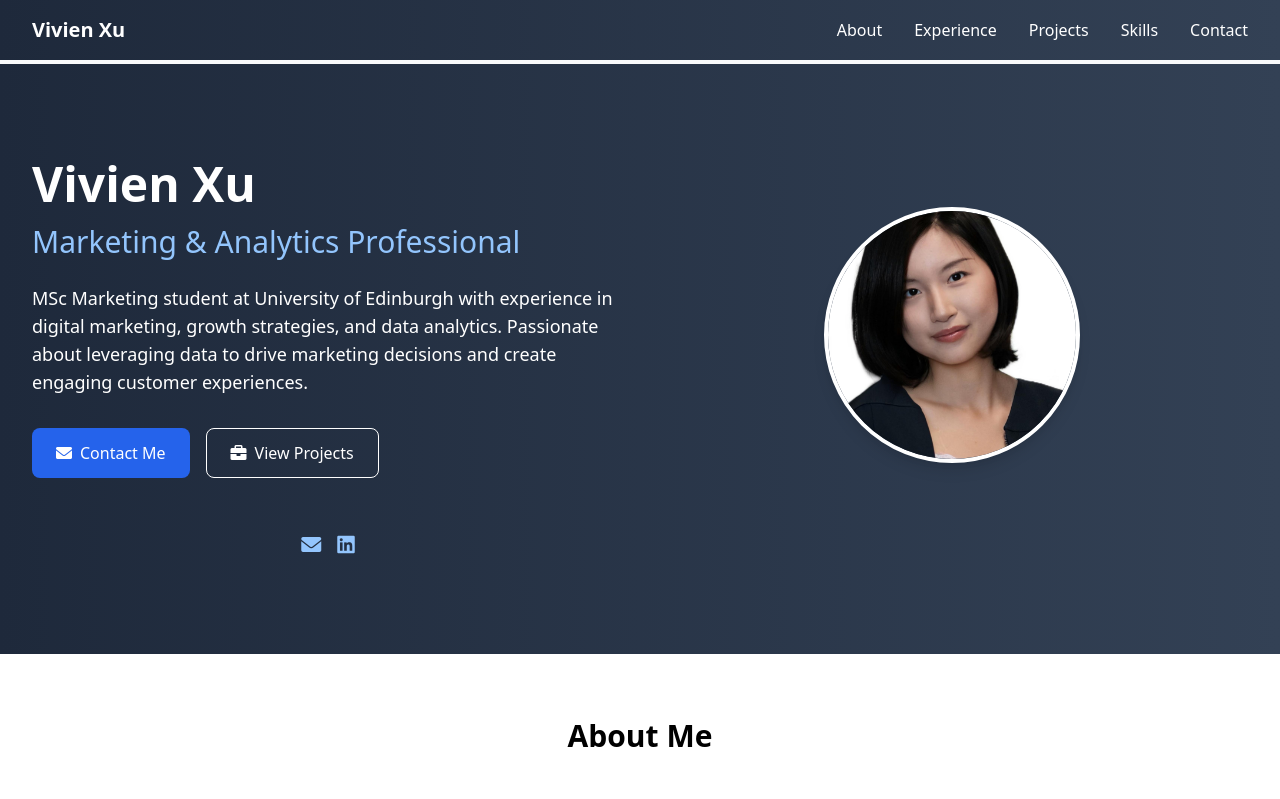
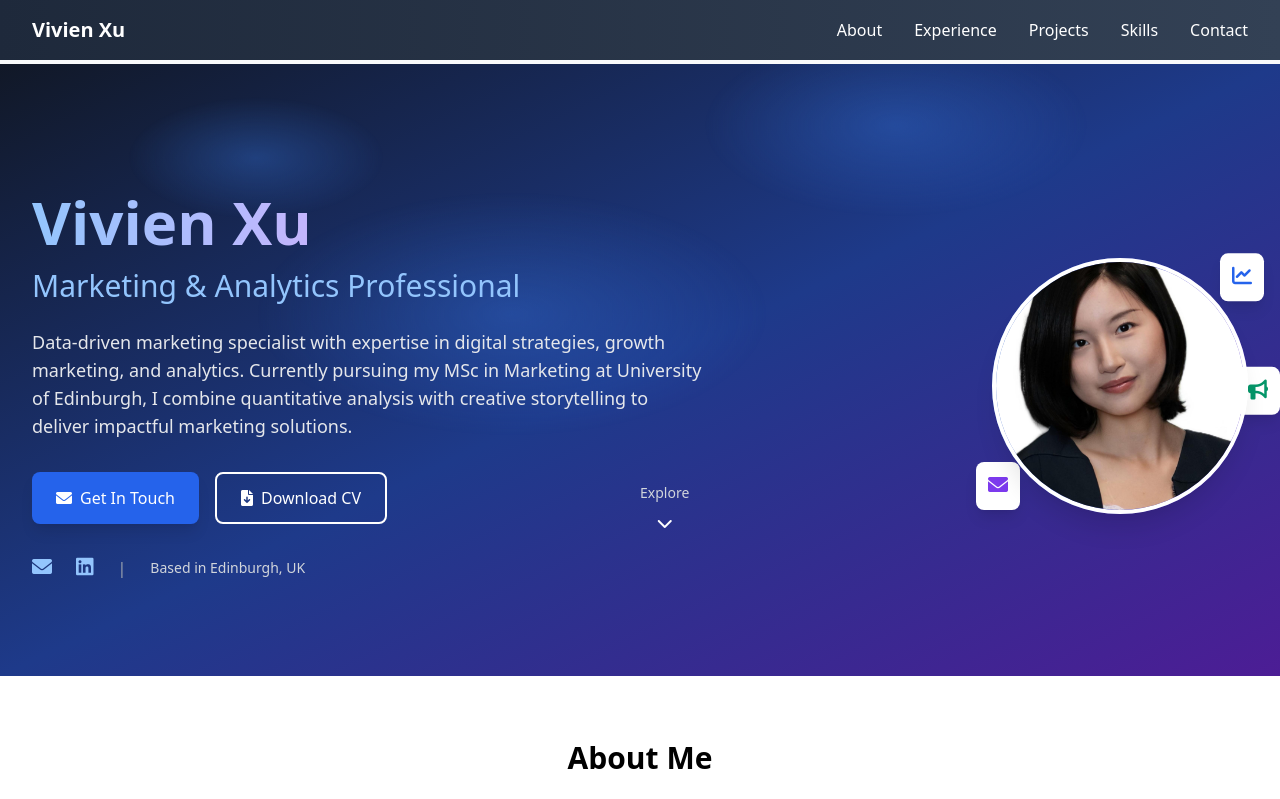
Before and after one commit to vivienxuuuu/portfoliowebsite, a plain HTML site: page index.html in a window 1280 px wide. Shown: the top 799 px of the page. Drawn offline with nearby package versions, Linux system fonts and the light colour scheme; files whose address does not match are found by name.

Commit message:
Update index.html

```diff
--- a/index.html
+++ b/index.html
@@ -80,36 +80,135 @@
     <div class="pt-16"></div> <!-- Spacer to account for fixed header -->
 
     <!-- Hero Section -->
-    <section class="bg-gradient text-white py-16 md:py-24">
-        <div class="container mx-auto px-4 sm:px-6 lg:px-8">
-            <div class="grid grid-cols-1 md:grid-cols-2 gap-8 items-center">
-                <div>
-                    <h1 class="text-4xl md:text-5xl font-bold mb-4">Vivien Xu</h1>
-                    <h2 class="text-2xl md:text-3xl text-blue-300 mb-6">Marketing & Analytics Professional</h2>
-                    <p class="text-lg mb-8">MSc Marketing student at University of Edinburgh with experience in digital marketing, growth strategies, and data analytics. Passionate about leveraging data to drive marketing decisions and create engaging customer experiences.</p>
-                    <div class="flex space-x-4">
-                        <a href="#contact" class="bg-blue-600 hover:bg-blue-700 text-white px-6 py-3 rounded-lg transition duration-300 inline-flex items-center">
-                            <i class="fas fa-envelope mr-2"></i> Contact Me
+<!-- Replace the current Hero Section with this -->
+<section class="pt-24 pb-16 md:pt-32 md:pb-24 relative bg-gradient-to-br from-gray-900 via-blue-900 to-purple-900 overflow-hidden">
+    <!-- Animated background elements -->
+    <div class="absolute inset-0 overflow-hidden">
+        <div class="absolute top-0 left-0 w-full h-full">
+            <svg class="absolute top-0 left-0 w-full h-full" viewBox="0 0 100 100" preserveAspectRatio="none">
+                <defs>
+                    <radialGradient id="gradient" cx="50%" cy="50%" r="50%" fx="50%" fy="50%">
+                        <stop offset="0%" stop-color="rgba(59, 130, 246, 0.3)" />
+                        <stop offset="100%" stop-color="rgba(59, 130, 246, 0)" />
+                    </radialGradient>
+                </defs>
+                <circle cx="20" cy="20" r="10" fill="url(#gradient)" class="animate-float">
+                    <animateTransform attributeName="transform" type="translate" values="0,0; 5,10; 0,0" dur="20s" repeatCount="indefinite" />
+                </circle>
+                <circle cx="70" cy="30" r="15" fill="url(#gradient)" class="animate-float-delay">
+                    <animateTransform attributeName="transform" type="translate" values="0,0; -10,15; 0,0" dur="25s" repeatCount="indefinite" />
+                </circle>
+                <circle cx="40" cy="60" r="20" fill="url(#gradient)" class="animate-float-delay-2">
+                    <animateTransform attributeName="transform" type="translate" values="0,0; 15,5; 0,0" dur="30s" repeatCount="indefinite" />
+                </circle>
+            </svg>
+        </div>
+    </div>
+
+    <!-- Content layer -->
+    <div class="container mx-auto px-4 sm:px-6 lg:px-8 relative z-10">
+        <div class="grid grid-cols-1 lg:grid-cols-5 gap-12 items-center">
+            <div class="lg:col-span-3">
+                <div class="animate-fade-in-up">
+                    <h1 class="text-4xl md:text-5xl lg:text-6xl font-bold text-white mb-4 leading-tight">
+                        <span class="text-transparent bg-clip-text bg-gradient-to-r from-blue-300 to-purple-300">Vivien Xu</span>
+                    </h1>
+                    <h2 class="text-2xl md:text-3xl text-blue-300 mb-6 font-light">Marketing & Analytics Professional</h2>
+                    <p class="text-lg text-gray-200 mb-8 max-w-2xl">
+                        Data-driven marketing specialist with expertise in digital strategies, growth marketing, and analytics.
+                        Currently pursuing my MSc in Marketing at University of Edinburgh,
+                        I combine quantitative analysis with creative storytelling to deliver impactful marketing solutions.
+                    </p>
+
+                    <div class="flex flex-wrap gap-4">
+                        <a href="#contact" class="inline-flex items-center px-6 py-3 bg-blue-600 hover:bg-blue-700 text-white font-medium rounded-lg transition duration-300 transform hover:translate-y-1 shadow-lg hover:shadow-xl">
+                            <i class="fas fa-envelope mr-2"></i> Get In Touch
                         </a>
-                        <a href="#projects" class="bg-transparent border border-white hover:bg-white hover:text-gray-800 text-white px-6 py-3 rounded-lg transition duration-300 inline-flex items-center">
-                            <i class="fas fa-briefcase mr-2"></i> View Projects
+                        <a href="pdfs/Vivien_Xu_CV.pdf" class="inline-flex items-center px-6 py-3 bg-transparent border-2 border-white hover:bg-white hover:text-blue-900 text-white font-medium rounded-lg transition duration-300 transform hover:translate-y-1" download>
+                            <i class="fas fa-file-download mr-2"></i> Download CV
                         </a>
                     </div>
+
+                    <div class="mt-8 flex items-center space-x-6">
+                        <a href="mailto:s2684748@ed.ac.uk" class="text-blue-300 hover:text-white transition-colors duration-300">
+                            <i class="fas fa-envelope text-xl"></i>
+                        </a>
+                        <a href="https://www.linkedin.com/in/vivien-xu" target="_blank" class="text-blue-300 hover:text-white transition-colors duration-300">
+                            <i class="fab fa-linkedin text-xl"></i>
+                        </a>
+                        <span class="text-gray-400">|</span>
+                        <span class="text-gray-300 text-sm">Based in Edinburgh, UK</span>
+                    </div>
                 </div>
-                <div class="hidden md:block">
-                    <img src="images/profile.jpg" alt="Vivien Xu" class="rounded-full w-64 h-64 object-cover mx-auto border-4 border-white shadow-lg mt-8">
-                </div>
-                <div class="hidden md:flex mt-6 space-x-4 justify-center">
-                    <a href="mailto:s2684748@ed.ac.uk" class="text-blue-300 hover:text-white transition">
-                        <i class="fas fa-envelope text-xl"></i>
-                    </a>
-                    <a href="https://www.linkedin.com/in/vivien-x-0903691b7/" target="_blank" class="text-blue-300 hover:text-white transition">
-                        <i class="fab fa-linkedin text-xl"></i>
-                    </a>
+            </div>
+
+            <div class="lg:col-span-2 flex justify-center lg:justify-end animate-fade-in-up">
+                <div class="relative">
+                    <!-- Profile image with animated border -->
+                    <div class="absolute inset-0 rounded-full bg-gradient-to-r from-blue-400 to-purple-500 blur opacity-70 animate-pulse"></div>
+                    <img src="images/profile.jpg" alt="Vivien Xu" class="relative z-10 rounded-full w-56 h-56 md:w-64 md:h-64 object-cover border-4 border-white shadow-xl">
+
+                    <!-- Floating elements -->
+                    <div class="absolute top-0 -right-4 bg-white rounded-lg shadow-lg p-3 transform rotate-12 animate-float">
+                        <i class="fas fa-chart-line text-blue-600 text-xl"></i>
+                    </div>
+                    <div class="absolute -bottom-4 -left-4 bg-white rounded-lg shadow-lg p-3 transform -rotate-6 animate-float-delay">
+                        <i class="fas fa-envelope text-purple-600 text-xl"></i>
+                    </div>
+                    <div class="absolute top-1/2 -right-8 bg-white rounded-lg shadow-lg p-3 transform rotate-3 animate-float-delay-2">
+                        <i class="fas fa-bullhorn text-green-600 text-xl"></i>
+                    </div>
                 </div>
             </div>
         </div>
-    </section>
+
+        <!-- Animated scroll indicator -->
+        <div class="absolute bottom-8 left-1/2 transform -translate-x-1/2 flex flex-col items-center animate-bounce">
+            <span class="text-gray-300 text-sm mb-2">Explore</span>
+            <a href="#about" class="text-white">
+                <i class="fas fa-chevron-down"></i>
+            </a>
+        </div>
+    </div>
+</section>
+
+<!-- Add these animation classes to your CSS in the head section -->
+<style>
+    @keyframes float {
+        0%, 100% { transform: translateY(0); }
+        50% { transform: translateY(-20px); }
+    }
+
+    @keyframes pulse {
+        0%, 100% { opacity: 0.7; }
+        50% { opacity: 0.5; }
+    }
+
+    @keyframes fadeInUp {
+        from { opacity: 0; transform: translateY(20px); }
+        to { opacity: 1; transform: translateY(0); }
+    }
+
+    .animate-float {
+        animation: float 6s ease-in-out infinite;
+    }
+
+    .animate-float-delay {
+        animation: float 8s ease-in-out 1s infinite;
+    }
+
+    .animate-float-delay-2 {
+        animation: float 7s ease-in-out 2s infinite;
+    }
+
+    .animate-pulse {
+        animation: pulse 4s ease-in-out infinite;
+    }
+
+    .animate-fade-in-up {
+        animation: fadeInUp 1s ease-out forwards;
+    }
+</style>
 
     <!-- About Section -->
     <section id="about" class="py-16 bg-white">
```
